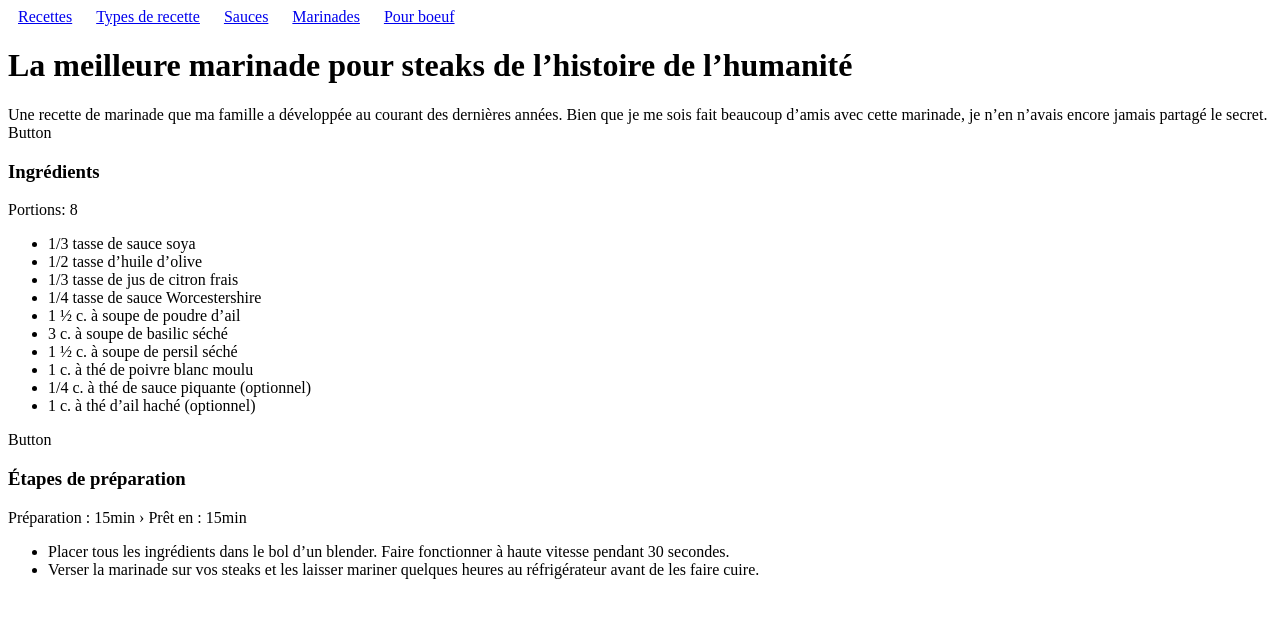
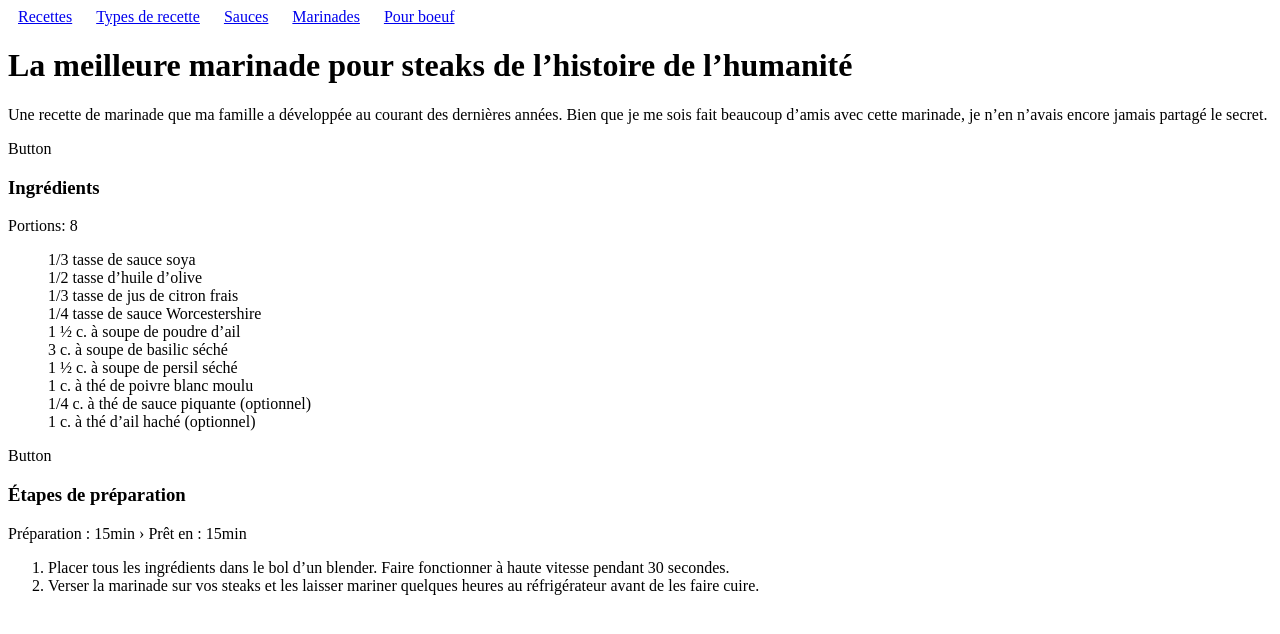
Before and after one commit to virgimath/forfun, a plain HTML site: page index.html in a window 1280 px wide. Drawn offline with Linux system fonts and the light colour scheme.

Commit message:
fixed lists

```diff
--- a/index.html
+++ b/index.html
@@ -13,10 +13,11 @@
          <span><a href="http://qc.allrecipes.ca/recettes/marinades-recettes.aspx" target="_blank">Marinades</a></span>
          <span><a href="http://qc.allrecipes.ca/recettes/tag-5354/marinade-boeuf.aspx" target="_blank">Pour boeuf</a></span>
        </nav>
-       <div class="recipe">
-         <h1>La meilleure marinade pour steaks de l’histoire de l’humanité</h1>
-         <div class="description">Une recette de marinade que ma famille a développée au courant des dernières années. Bien que je me sois fait beaucoup d’amis avec cette marinade, je n’en n’avais encore jamais partagé le secret.
-         </div>
+
+
+<div class="recipe">
+<h1>La meilleure marinade pour steaks de l’histoire de l’humanité</h1>
+<p>Une recette de marinade que ma famille a développée au courant des dernières années. Bien que je me sois fait beaucoup d’amis avec cette marinade, je n’en n’avais encore jamais partagé le secret.</p>
 
 
 Button
@@ -42,10 +43,10 @@ Button
 <div class="prep-method">
 <h3>Étapes de préparation</h3>
 Préparation : 15min  ›  Prêt en : 15min
-<ul>
+<ol>
     <li>Placer tous les ingrédients dans le bol d’un blender. Faire fonctionner à haute vitesse pendant 30 secondes.</li>
     <li>Verser la marinade sur vos steaks et les laisser mariner quelques heures au réfrigérateur avant de les faire cuire.</li>
-</ul>
+</ol>
 
 </div>
 
--- a/resources/style.css
+++ b/resources/style.css
@@ -5,3 +5,7 @@ html {
 nav span {
   padding: 10px;
 }
+
+ul {
+  list-style-type: none;
+}
```
